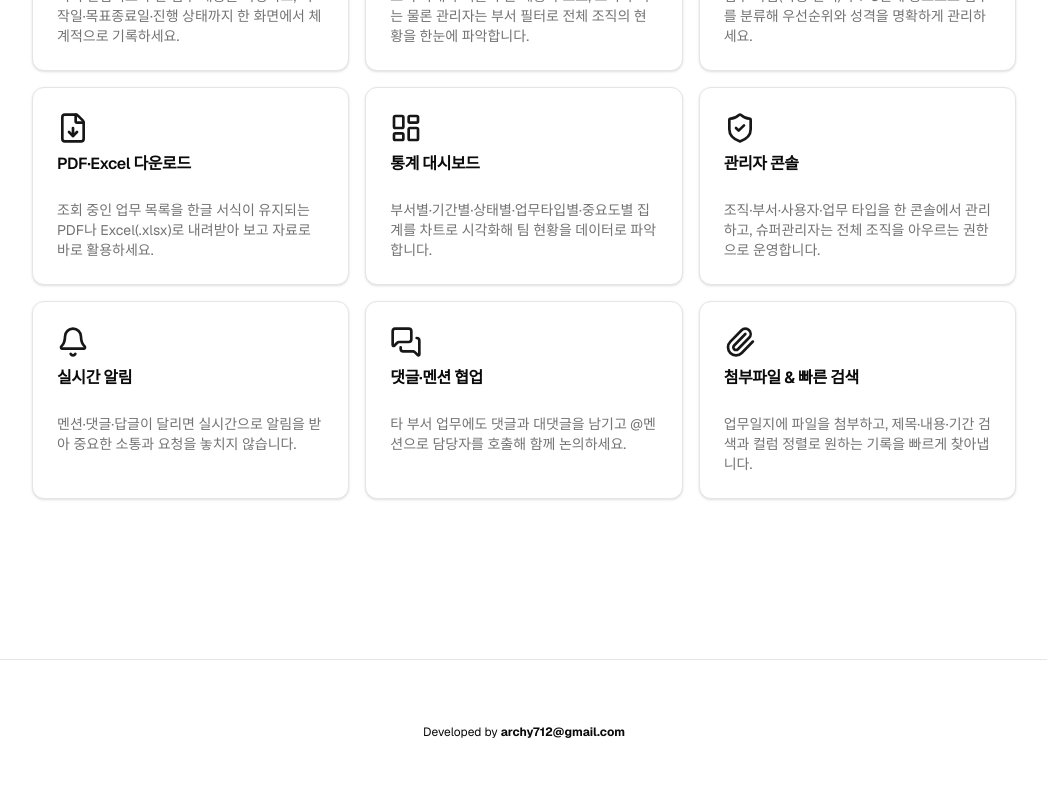
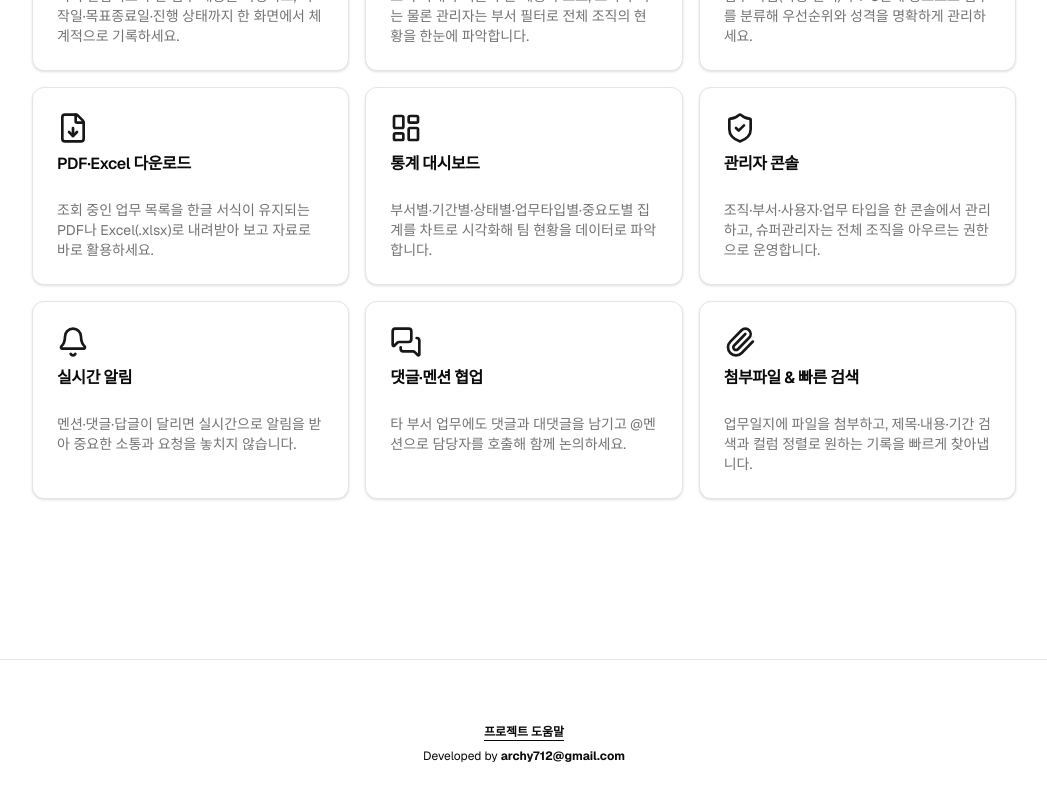
Before and after one commit to archy712/weekly-plan-02, a Next.js app: page / in a window 1280 px wide. Shown: the part 767-1567 px from the top of the page, without its empty margins (116-1163 px from the left). Built offline with nearby package versions, Linux system fonts and the light colour scheme; no server answers.

Commit message:
✨ feat: 푸터에 README 연결 프로젝트 도움말 링크 추가

```diff
--- a/components/site-footer.tsx
+++ b/components/site-footer.tsx
@@ -1,6 +1,14 @@
 export function SiteFooter() {
   return (
-    <footer className="w-full flex items-center justify-center border-t mx-auto text-center text-xs py-16">
+    <footer className="w-full flex flex-col items-center justify-center gap-2 border-t mx-auto text-center text-xs py-16">
+      <a
+        href="https://github.com/archy712/weekly-plan-02/blob/main/README.md"
+        target="_blank"
+        rel="noopener noreferrer"
+        className="font-bold underline underline-offset-4 hover:text-foreground"
+      >
+        프로젝트 도움말
+      </a>
       <p>
         Developed by <span className="font-bold">archy712@gmail.com</span>
       </p>
```
